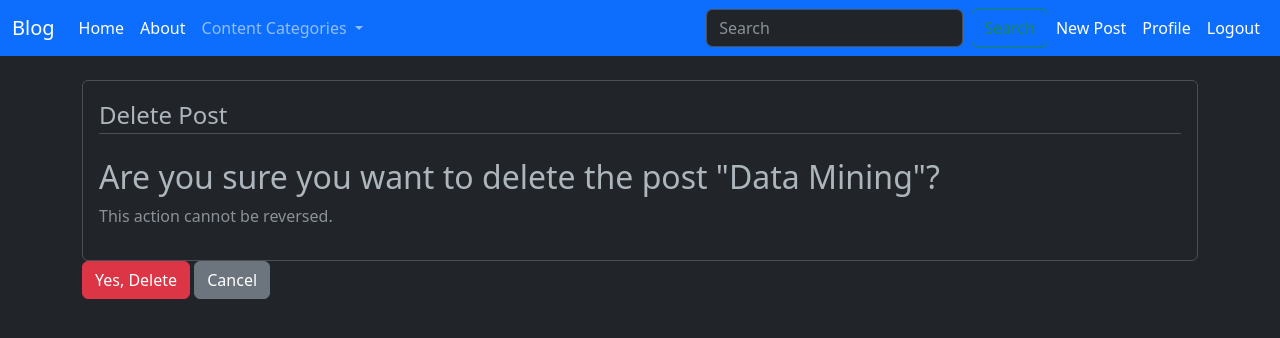
After one commit to texaskyle/django_blog_project, a Django app: page /post/6/delete in a window 1280 px wide. The commit adds this page. Shown: the top 338 px of the page. Run offline with Django 4.2, Linux system fonts and the light colour scheme; a user stored in the database is signed in; data comes from the database, SQL or seed files in the repository.

Commit message:
used cbv to create new post, update posts and to delete posts

```diff
--- a/blog/models.py
+++ b/blog/models.py
@@ -6,7 +6,7 @@ from django.utils import timezone
 # Create your models here.
 class Post(models.Model):
     title = models.CharField(max_length=100)
-    posted_content = models.TextField()
+    content = models.TextField()
     date_posted = models.DateTimeField(default=timezone.now)
     author = models.ForeignKey(User, on_delete=models.CASCADE)
 
--- a/blog/templates/blog/article.html
+++ b/blog/templates/blog/article.html
@@ -14,7 +14,7 @@
       <span class="author-name">{{ post.author }}</span> {{ post.date_posted }}
     </p>
     <h2> {{ post.title }} </h2>
-    <p class="post-content">{{ post.posted_content }}</p>
+    <p class="post-content">{{ post.content }}</p>
     </article>
     <br>
     {% endfor %}
--- a/blog/templates/blog/base.html
+++ b/blog/templates/blog/base.html
@@ -49,6 +49,9 @@
       <ul class="navbar-nav">
         {% if user.is_authenticated %}
           <li class="nav-item">
+            <a class="nav-link active" href="{% url 'post-create' %}">New Post</a>
+          </li>
+          <li class="nav-item">
             <a class="nav-link active" href="{% url 'profile' %}">Profile</a>
           </li>
           <li class="nav-item">
--- /dev/null
+++ b/blog/templates/blog/post_confirm_delete.html
@@ -0,0 +1,21 @@
+{% extends 'blog/base.html' %}
+{% block title %}
+  <title>Delete Post</title>
+{% endblock title %}
+
+{% block content %}
+  <form method="POST" class="mt-4">
+    {% csrf_token %}
+    <fieldset class="form-group border p-3 rounded">
+      <legend class="border-bottom mb-4">
+        Delete Post
+      </legend>
+      <h2>Are you sure you want to delete the post "{{ object.title }}"?</h2>
+      <p class="text-muted">This action cannot be reversed.</p>
+    </fieldset>
+    <div class="form-group">
+      <button type="submit" class="btn btn-danger">Yes, Delete</button>
+      <a class="btn btn-secondary" href="{% url 'post-detail' object.id %}">Cancel</a>
+    </div>
+  </form>
+{% endblock content %}
--- a/blog/urls.py
+++ b/blog/urls.py
@@ -1,11 +1,15 @@
 from django.urls import path
-from blog.views import PostListView
+from blog.views import PostListView, PostDetailView, PostCreateView, PostUpdateView, PostDeleteView
 from . import views
 
 urlpatterns = [
     # path('', views.home, name='blog-home'),
     path('', PostListView.as_view(), name='blog-home'),
+    path('post/<int:pk>/', PostDetailView.as_view(), name="post-detail"),
+    path('post/create', PostCreateView.as_view(), name='post-create'),
+    path('post/<int:pk>/update/', PostUpdateView.as_view(), name='post-update'),
+    path('post/<int:pk>/delete', PostDeleteView.as_view(), name='post-delete'),
     path('about/', views.about, name='blog-about'),
-    path('messages/', views.messages, name='blog-messages'),
+    path('messages/', views.messages_view, name='blog-messages'),
     path('article/', views.article, name="blog-article")
 ]
--- a/blog/views.py
+++ b/blog/views.py
@@ -1,5 +1,8 @@
 from django.shortcuts import render
-from django.views.generic import ListView, DetailView
+from django.contrib import messages
+from django.urls import reverse_lazy
+from django.views.generic import ListView, DetailView, CreateView, UpdateView, DeleteView
+from django.contrib.auth.mixins import LoginRequiredMixin, UserPassesTestMixin
 from django.http import HttpResponse
 from .models import Post
 
@@ -20,14 +23,58 @@ class PostListView(ListView):
 
 
 class PostDetailView(DetailView):
-    pass
+    model = Post
+    context_object_name = "post"
+
+
+class PostCreateView(LoginRequiredMixin, CreateView):
+    model = Post
+    fields = ['title', 'content']
+
+    def form_valid(self, form):
+        form.instance.author = self.request.user  # Set the author to the currently logged-in user
+        messages.success(self.request, f"{form.cleaned_data['title']} blog has been posted successfully")  # Use messages.success() method
+        return super().form_valid(form)
+
+    def get_success_url(self):
+        return reverse_lazy('post-detail', kwargs={'pk': self.object.pk})
+
+
+class PostUpdateView(LoginRequiredMixin, UserPassesTestMixin, UpdateView):
+    model = Post
+    fields = ['title', 'content']
+
+    def form_valid(self, form):
+        form.instance.author = self.request.user # setting the author to the currently logged-in user
+        messages.success(self.request, f"{form.cleaned_data['title']} blog has been updated")
+        return super().form_valid(form)
+
+    def test_func(self):
+        post = self.get_object()
+        if self.request.user == post.author:
+            return True
+        return False
+
+    def get_success_url(self):
+        return reverse_lazy('post-detail', kwargs={'pk': self.object.pk})
+
+
+class PostDeleteView(LoginRequiredMixin, UserPassesTestMixin ,DeleteView):
+    model = Post
+    success_url = '/'
+
+    def test_func(self):
+        post = self.get_object()
+        if self.request.user == post.author:
+            return True
+        return False
 
 
 def about(request):
     return render(request, 'blog/about.html', {'title': 'About page'})
 
 
-def messages(request):
+def messages_view(request):
     return render(request, 'blog/messages.html')
 
 
--- a/users/models.py
+++ b/users/models.py
@@ -12,8 +12,8 @@ class UserProfile(models.Model):
         return f'{self.user.username} profile'
 
     # overriding the save method so that i save am image which have been resized
-    def save(self):
-        super().save()
+    def save(self, *args, **kwargs):
+        super(UserProfile, self).save(*args, **kwargs)
 
         img = Image.open(self.profile_picture.path)
 
--- a/users/templates/users/profile.html
+++ b/users/templates/users/profile.html
@@ -6,8 +6,8 @@
 
 {% block content %}
 <div class="container mt-4 text-center">
-    <div class="profile-picture rounded-circle overflow-hidden" style="width: 100px; height: 100px; display: inline-block; vertical-align: middle;">
-        <img src="{{ user.userprofile.profile_picture.url }}" class="w-100 h-100">
+    <div class="profile-picture rounded-circle overflow-hidden" style="width: 160px; height: 160px; display: inline-block; vertical-align: middle;">
+        <img src="{{ user.userprofile.profile_picture.url }}" class="w-100 h-100 img-fluid">
     </div>
     <div class="d-inline-block align-middle ml-3">
         <h2>{{ user.username }}</h2>
```
Also changed, not shown: blog/templates/blog/home.html (+19 -10 lines), blog/templates/blog/post_detail.html (added, +46 -0 lines), blog/templates/blog/post_form.html (added, +19 -0 lines), blog/migrations/0002_rename_posted_content_post_content.py (added), db.sqlite3, media/profile_pics/Avery__20220418_013853.jpg (added), media/profile_pics/IMG-20220404-WA0005.jpg (added), media/profile_pics/IMG_20221212_221327_1.jpg (added), media/profile_pics/iphone_pic_LbnvfET.jpg (added), media/profile_pics/iphone_pic_vSTNE67.jpg (added), users/migrations/0002_alter_userprofile_profile_picture.py (added).
